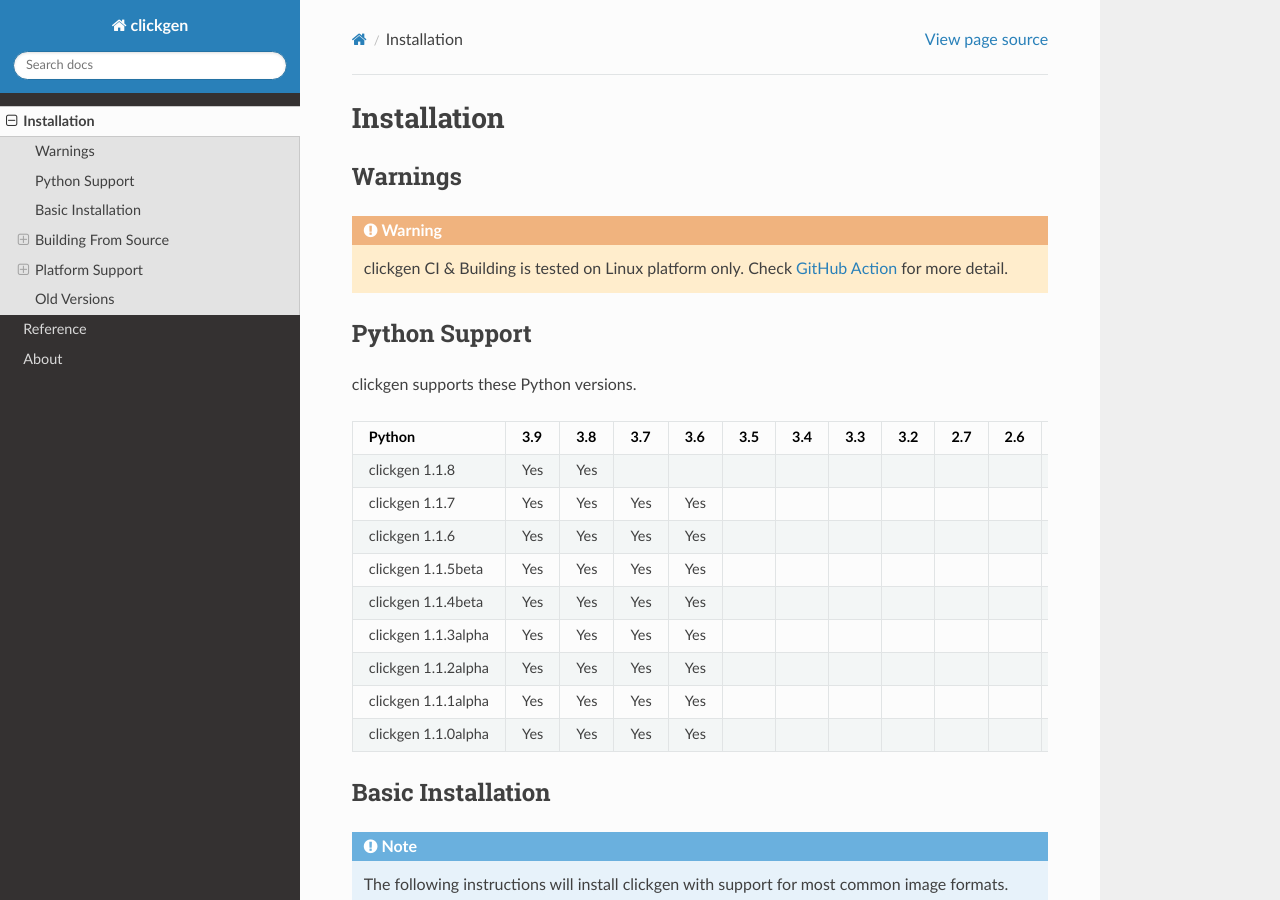
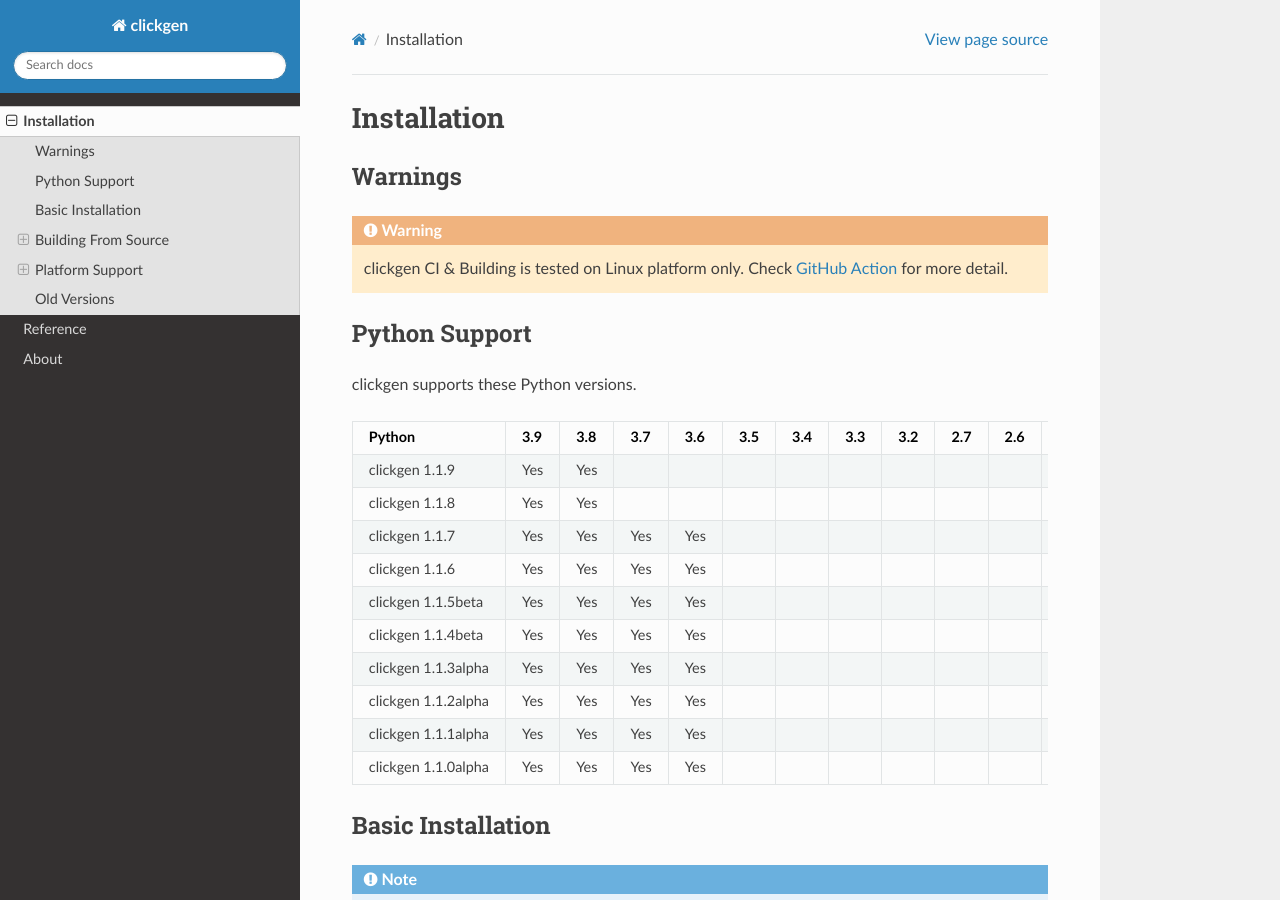
Before and after one commit to ful1e5/clickgen, a Sphinx documentation site: the page built from docs/source/installation.rst, in a window 1280 px wide and 900 px high. Built offline with Sphinx 7.4.7 and the Read the Docs theme 2.0.0, drawn with Linux system fonts in a browser that asks for light colours.

Commit message:
ℹ️  clickgen 1.1.9 python version supports

```diff
--- a/docs/source/installation.rst
+++ b/docs/source/installation.rst
@@ -18,6 +18,8 @@
 +---------------------+---------+---------+---------+---------+---------+---------+---------+---------+---------+---------+---------+---------+
 | **Python**          | **3.9** | **3.8** | **3.7** | **3.6** | **3.5** | **3.4** | **3.3** | **3.2** | **2.7** | **2.6** | **2.5** | **2.4** |
 +=====================+=========+=========+=========+=========+=========+=========+=========+=========+=========+=========+=========+=========+
+| clickgen 1.1.9      | Yes     | Yes     |         |         |         |         |         |         |         |         |         |         |
++---------------------+---------+---------+---------+---------+---------+---------+---------+---------+---------+---------+---------+---------+
 | clickgen 1.1.8      | Yes     | Yes     |         |         |         |         |         |         |         |         |         |         |
 +---------------------+---------+---------+---------+---------+---------+---------+---------+---------+---------+---------+---------+---------+
 | clickgen 1.1.7      | Yes     | Yes     | Yes     | Yes     |         |         |         |         |         |         |         |         |
```
